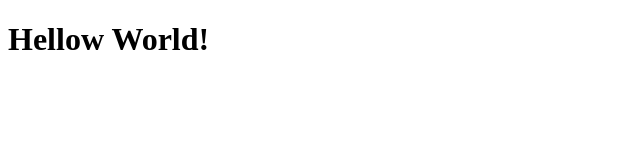
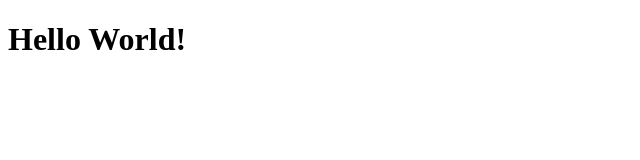
Before and after one commit to YogliB/svelte-component-template, a Svelte app: page / in a window 1280 px wide. Shown: the top 160 px of the page, without its empty margins (0-640 px from the left). Built offline with nearby package versions, Linux system fonts and the light colour scheme; the HTML template or start-up script is replaced by a standard one.

Commit message:
Fix typo

```diff
--- a/src/components/MyAwesomeComponent.svelte
+++ b/src/components/MyAwesomeComponent.svelte
@@ -6,4 +6,4 @@
 
 </style>
 
-<h1>Hellow World!</h1>
+<h1>Hello World!</h1>
```
